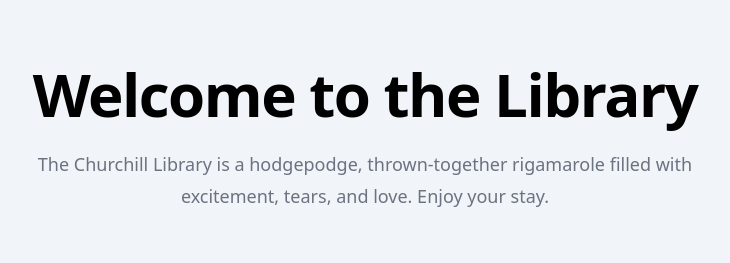
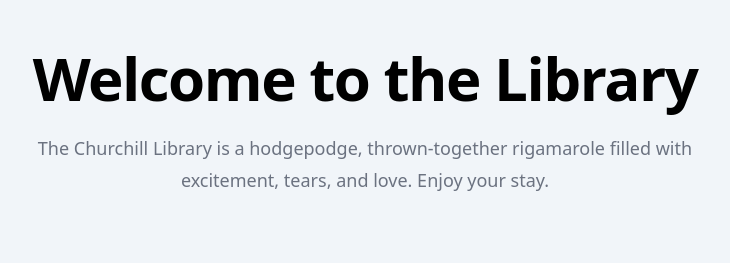
Before and after one commit to zachchurchill/churchill-library, a Rails app: page / in a window 1280 px wide. Shown: the part 112-375 px from the top of the page, without its empty margins (275-1005 px from the left). Run offline with Rails 7, Linux system fonts and the light colour scheme; style sheets or scripts are compiled from the project's sources; some libraries are stand-ins or nearby versions.

Commit message:
just keep 3 links as nav for now and update main container margin top to be dynamic

```diff
--- a/app/views/layouts/application.html.erb
+++ b/app/views/layouts/application.html.erb
@@ -22,7 +22,7 @@
           <% end %>
         </div>
         <!-- TODO Add dynamic active class based on helper like page title -->
-        <div class="hidden lg:flex lg:flex-1 lg:gap-x-12 lg:justify-end">
+        <div class="flex flex-1 gap-x-4 md:gap-x-8 lg:gap-x-12 justify-end">
           <%= link_to "Home", root_path, class: "text-sm font-semibold leading-6 text-gray-700 hover:text-green-900" %>
           <%= link_to "Collections", collections_path, class: "text-sm font-semibold leading-6 text-gray-700 hover:text-green-900" %>
           <% if logged_in? %>
@@ -50,7 +50,7 @@
       <% end %>
     </aside>
 
-    <main class="container mx-auto mt-16 px-5 flex flex-col">
+    <main class="container mx-auto mt-4 md:mt-8 lg:mt-12 px-5 flex flex-col">
       <%= yield %>
     </main>
 
```
